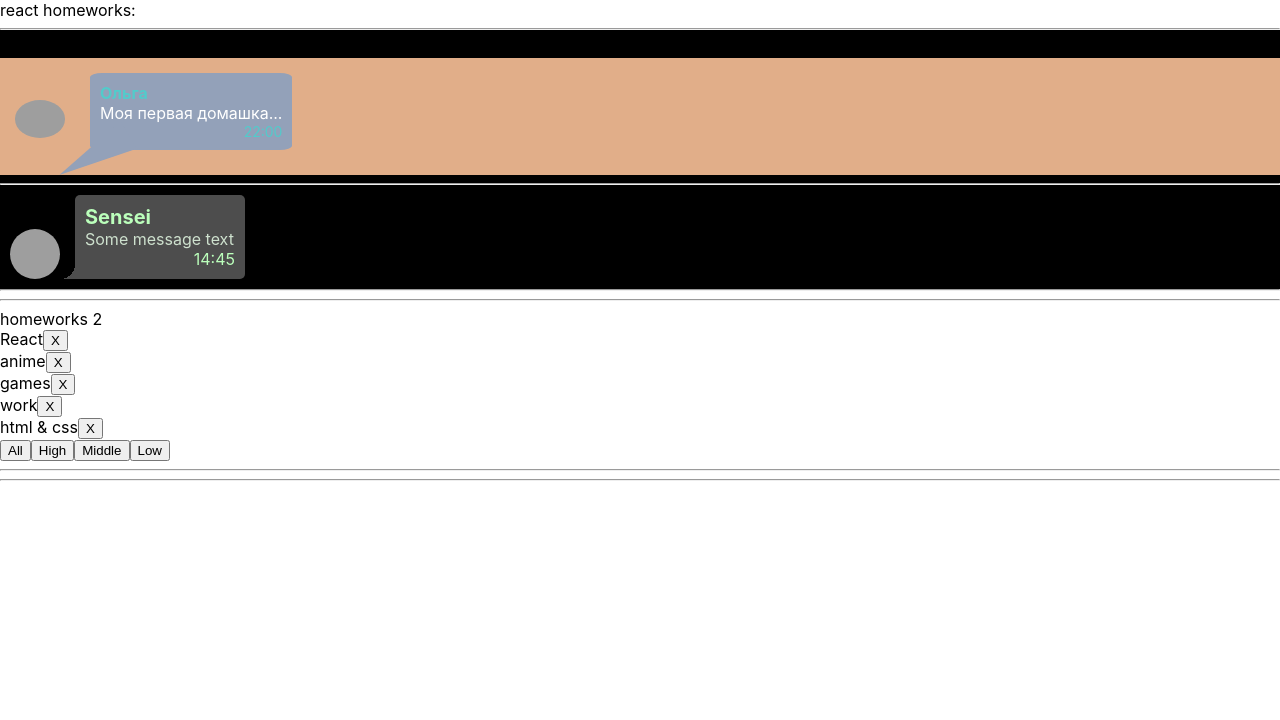
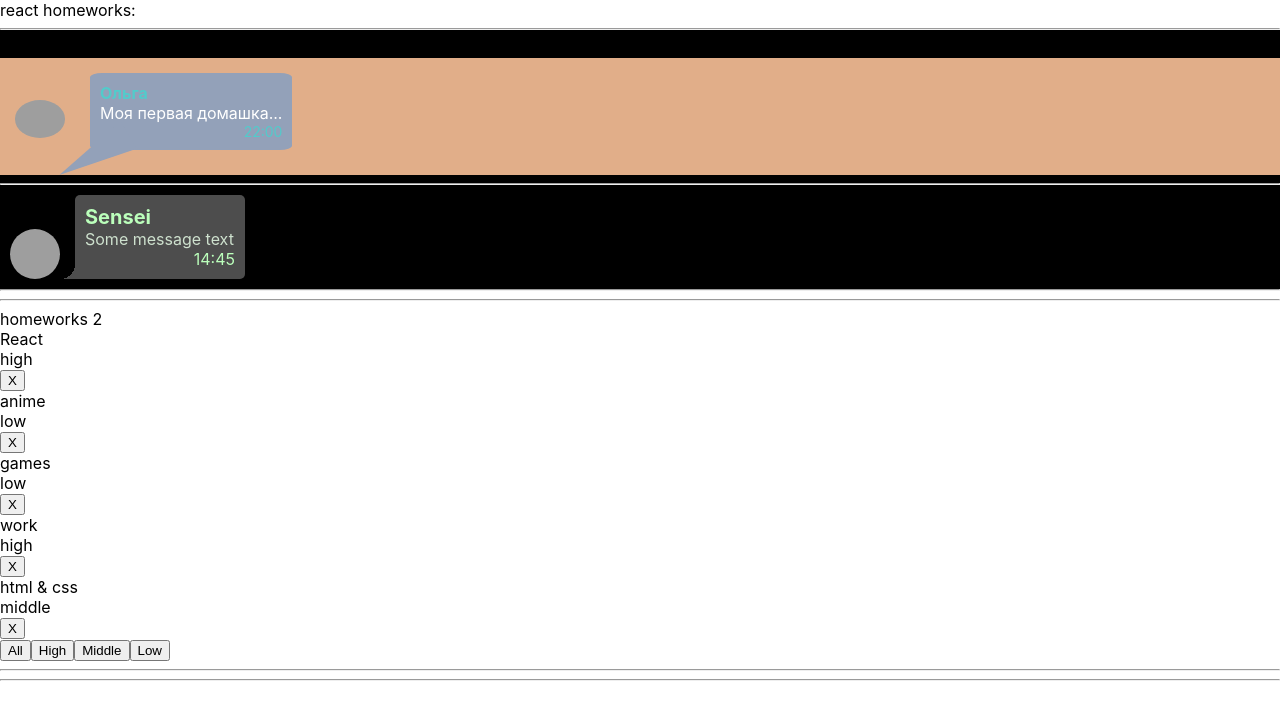
Before and after one commit to Tampoka/Homeworks, a React (Create React App) app: page / in a window 1280 px wide. Shown: the top 720 px of the page. Built offline with nearby package versions, Linux system fonts and the light colour scheme; grey boxes are pictures that could not be loaded.

Commit message:
finished logic

```diff
--- a/src/p2-homeworks/h2/Affair.tsx
+++ b/src/p2-homeworks/h2/Affair.tsx
@@ -1,19 +1,24 @@
 import React from 'react'
+import {AffairType} from "./HW2";
+import s from './Affairs.module.css'
 
 type AffairPropsType = {
     // key не нужно типизировать
-    affair: any // need to fix any
-    deleteAffairCallback: any // need to fix any
+    affair: AffairType
+    deleteAffairCallback: (id:number)=>void
 }
 
 function Affair(props: AffairPropsType) {
-    const deleteCallback = () => {}// need to fix
+    const deleteCallback = () => {props.deleteAffairCallback(props.affair._id)}
+
+    const priorityClass=s.item+' '+s[props.affair.priority]
 
     return (
-        <div>
-            {props.affair.name}
+        <div className={s.affair}>
+            <div className={s.item}>{props.affair.name}</div>
+            <div className={priorityClass}>{props.affair.priority}</div>
 
-            <button onClick={deleteCallback}>X</button>
+            <button onClick={deleteCallback} className={s.item+' '+s.button}>X</button>
         </div>
     )
 }
--- a/src/p2-homeworks/h2/Affairs.tsx
+++ b/src/p2-homeworks/h2/Affairs.tsx
@@ -1,11 +1,14 @@
-import React from 'react'
+import React, {Dispatch, SetStateAction} from 'react'
 import Affair from './Affair'
-import {AffairType} from './HW2'
+import {AffairType, FilterType} from './HW2'
+import s from './Affairs.module.css'
 
-type AffairsPropsType = { // need to fix any
-    data: any
-    setFilter: any
-    deleteAffairCallback: any
+type AffairsPropsType = {
+    data: AffairType[]
+    // setFilter: (filter:FilterType)=>void
+    setFilter:Dispatch<SetStateAction<FilterType>>
+    deleteAffairCallback: (id:number)=>void
+    filter:FilterType
 }
 
 function Affairs(props: AffairsPropsType) {
@@ -17,20 +20,37 @@
         />
     ))
 
-    const setAll = () => {props.setFilter('all')} // need to fix
+    const setAll = () => {props.setFilter('all')} //
     const setHigh = () => {props.setFilter('high')}
     const setMiddle = () => {props.setFilter('middle')}
     const setLow = () => {props.setFilter('low')}
 
+    const set=(e:React.MouseEvent<HTMLButtonElement,MouseEvent>)=>{
+        props.setFilter(e.currentTarget.value as FilterType)
+    }
+
+    const cnAll=s.button+' '+(props.filter==='all'?s.active:'')
+    const cnHigh=s.button+' '+(props.filter==='high'?s.active:'')
+    const cnMiddle=s.button+' '+(props.filter==='middle'?s.active:'')
+    const cnLow=s.button+' '+(props.filter==='low'?s.active:'')
+    const setClass=(filter:FilterType)=>{
+        return s.button+(props.filter===filter?' '+s.active:'')
+    }
     return (
         <div>
 
             {mappedAffairs}
 
-            <button onClick={setAll}>All</button>
-            <button onClick={setHigh}>High</button>
-            <button onClick={setMiddle}>Middle</button>
-            <button onClick={setLow}>Low</button>
+            <button onClick={setAll} className={cnAll}>All</button>
+            <button onClick={setHigh} className={cnHigh}>High</button>
+            <button onClick={setMiddle} className={cnMiddle}>Middle</button>
+            <button onClick={setLow} className={cnLow}>Low</button>
+
+            {/*<button onClick={set} className={setClass('all')} value={'all'}>All</button>
+            <button onClick={set} className={setClass('high')} value={'high'}>High</button>
+            <button onClick={set} className={setClass('middle')} value={'middle'}>Middle</button>
+            <button onClick={set} className={setClass('low')} value={'low'}>Low</button>*/}
+
         </div>
     )
 }
--- a/src/p2-homeworks/h2/HW2.tsx
+++ b/src/p2-homeworks/h2/HW2.tsx
@@ -11,7 +11,7 @@
 export type FilterType = 'all' | AffairPriorityType
 
 // constants
-const defaultAffairs: Array<AffairType> = [
+const defaultAffairs: AffairType[] = [
     {_id: 1, name: 'React', priority: 'high'},
     {_id: 2, name: 'anime', priority: 'low'},
     {_id: 3, name: 'games', priority: 'low'},
@@ -20,22 +20,23 @@
 ]
 
 // pure helper functions
-export const filterAffairs = (affairs: any, filter: FilterType): any => { // need to fix any
+export const filterAffairs = (affairs:AffairType[], filter: FilterType):AffairType[] => { // need to fix any
     if (filter === 'all') return affairs
-    else if(filter==='high') return affairs.filter((a:AffairType)=>a.priority==='high')
-    else if(filter==='middle') return affairs.filter((a:AffairType)=>a.priority==='middle')
-    else if(filter==='low') return affairs.filter((a:AffairType)=>a.priority==='low')
+/*    else if (filter === 'high') return affairs.filter(a => a.priority === 'high')
+    else if (filter === 'middle') return affairs.filter(a => a.priority === 'middle')
+    else if (filter === 'low') return affairs.filter(a => a.priority === 'low')*/
+    else return affairs.filter(a=>a.priority===filter)
 }
-export const deleteAffair = (affairs: any, _id: any): any => { // need to fix any
-    return // need to fix
+export const deleteAffair = (affairs: AffairType[], _id: number): AffairType[] => { // need to fix any
+    return affairs.filter(a=>a._id!==_id)
 }
 
 function HW2() {
-    const [affairs, setAffairs] = useState<any>(defaultAffairs) // need to fix any
+    const [affairs, setAffairs] = useState<AffairType[]>(defaultAffairs) // need to fix any
     const [filter, setFilter] = useState<FilterType>('all')
 
     const filteredAffairs = filterAffairs(affairs, filter)
-    const deleteAffairCallback = (_id: any) => setAffairs(deleteAffair(affairs, _id)) // need to fix any
+    const deleteAffairCallback = (_id: number) => setAffairs(deleteAffair(affairs, _id)) // need to fix any
 
     return (
         <div>
@@ -47,6 +48,7 @@
                 data={filteredAffairs}
                 setFilter={setFilter}
                 deleteAffairCallback={deleteAffairCallback}
+                filter={filter}
             />
 
             <hr/>
```
